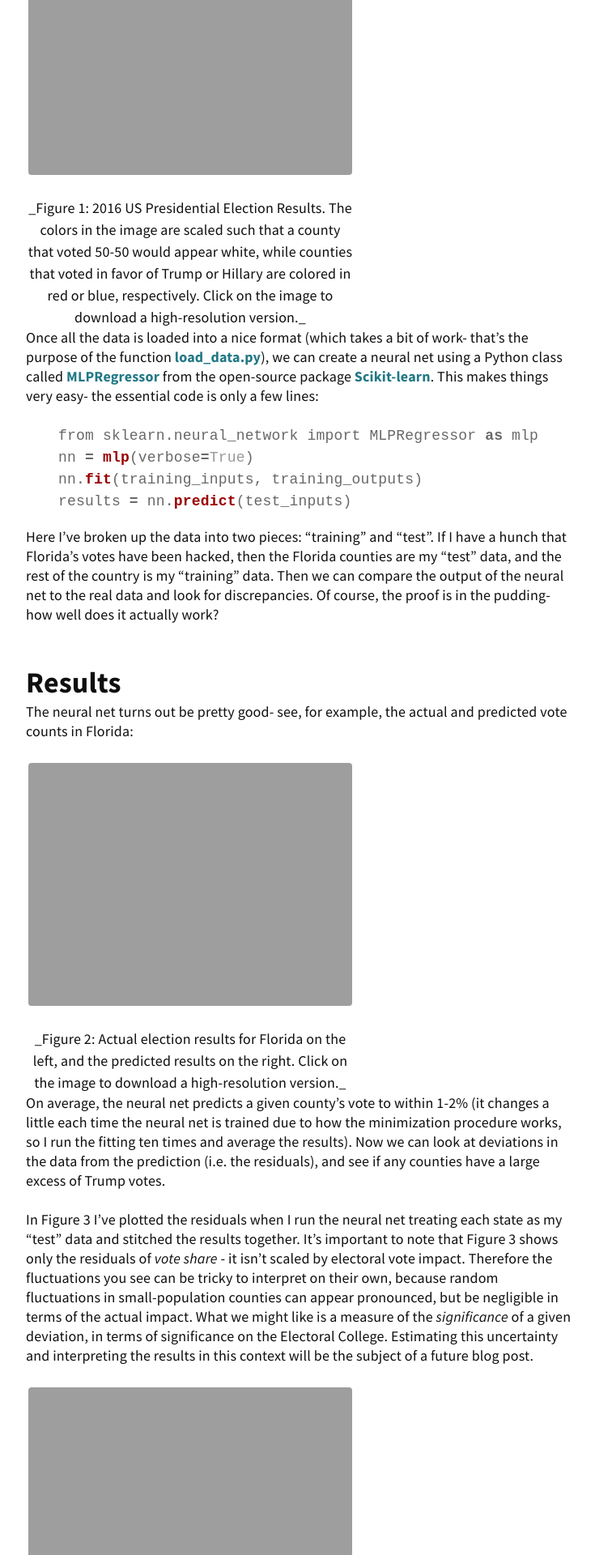
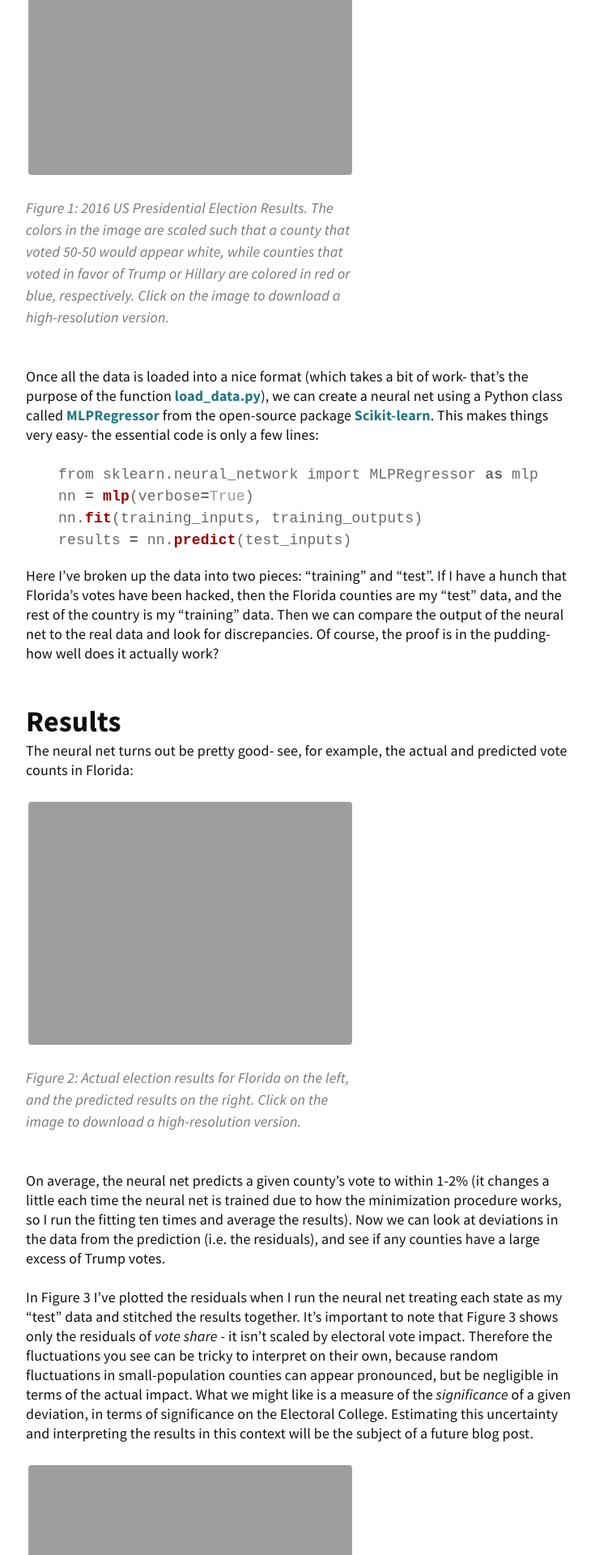
Before and after one commit to kwitophurr/kwitophurr.github.io, a Jekyll site: the page built from _posts/2017-06-01-Election-Neural-Net.markdown, in a window 1280 px wide. Shown: the part 3086-5006 px from the top of the page at 81% size, without its empty margins (270-1005 px from the left). Built offline with Jekyll 4.4.1, drawn with Linux system fonts in a browser that asks for light colours; some of the changed text lies outside the part shown.

Commit message:
Lots of editing, beautifying

```diff
--- a/_includes/image.html
+++ b/_includes/image.html
@@ -1,4 +1,13 @@
 <table class="image">
+<style>
+	caption {
+		color: #767676;
+		font-style: italic;
+		text-align: left;
+	}
+</style>
 <caption align="bottom">{{ include.description }}</caption>
+
 <tr><td><a href="{{ include.highres }}"><img src="{{ include.url }}" alt="{{ include.description }}" style="max-height: 730px; max-width: 730px;"/></a></td></tr>
 </table>
+<br>
--- a/_includes/nav-footer-custom.html
+++ b/_includes/nav-footer-custom.html
@@ -1,5 +1,13 @@
 <footer>
-
-	Contact me: <a href="https://github.com/christian-johnson"><img src="{{ "/img/github_logo.png" | prepend: site.baseurl | replace: '//', '/' }}" alt="GitHub" style="max-height: 30px; max-width: 30px;"></a> <a href="https://twitter.com/cjxc"><img src="{{ "/img/twitter_logo.png" | prepend: site.baseurl | replace: '//', '/' }}" alt="Twitter"style="max-height: 30px; max-width: 30px;"></a>
-
+<table>
+<tr>
+<tc>
+Contact me:
+</tc>
+<tc><a href="https://github.com/christian-johnson"><img src="{{ "/img/github_logo.png" | prepend: site.baseurl | replace: '//', '/' }}" alt="GitHub" style="max-height: 40px; max-width: 40px;"></a>
+</tc>
+<tc>
+<a href="https://twitter.com/cjxc"><img src="{{ "/img/twitter_logo.svg" | prepend: site.baseurl | replace: '//', '/' }}" alt="Twitter"style="max-height: 40px; max-width: 40px;"></a>
+</tc>
+</table>
 </footer>
--- a/_posts/2017-06-01-Election-Neural-Net.markdown
+++ b/_posts/2017-06-01-Election-Neural-Net.markdown
@@ -56,7 +56,8 @@
 
 6. Election results are somewhat complicated due to the presence of third-party candidates. I just ignored third parties, so everywhere I use a vote fraction, that's calculated as percentage of the two main vote shares. For example, the vote margin in Figure 1 below is found by: (GOP-DEM)/(GOP+DEM). Turnout is calculated as (GOP+DEM)/eligible voters.
 
-{% include image.html url="https://christian-johnson.github.io/election-neural-net/plots/National_vote_fraction.jpg" description="_Figure 1: 2016 US Presidential Election Results. The colors in the image are scaled such that a county that voted 50-50 would appear white, while counties that voted in favor of Trump or Hillary are colored in red or blue, respectively. Click on the image to download a high-resolution version._" highres="https://christian-johnson.github.io/election-neural-net/plots/National_vote_fraction.tiff?raw=true" %}
+
+{% include image.html url="https://christian-johnson.github.io/election-neural-net/plots/National_vote_fraction.jpg" description="Figure 1: 2016 US Presidential Election Results. The colors in the image are scaled such that a county that voted 50-50 would appear white, while counties that voted in favor of Trump or Hillary are colored in red or blue, respectively. Click on the image to download a high-resolution version." highres="https://christian-johnson.github.io/election-neural-net/plots/National_vote_fraction.tiff?raw=true" %}
 
 
 Once all the data is loaded into a nice format (which takes a bit of work- that's the purpose of the function [load_data.py](https://github.com/christian-johnson/election-neural-net/blob/master/load_data.py)), we can create a neural net using a Python class called [MLPRegressor](http://scikit-learn.org/stable/modules/generated/sklearn.neural_network.MLPRegressor.html#sklearn.neural_network.MLPRegressor) from the open-source package [Scikit-learn](http://scikit-learn.org/stable/index.html). This makes things very easy- the essential code is only a few lines:
@@ -77,7 +78,9 @@
 ## Results
 The neural net turns out be pretty good- see, for example, the actual and predicted vote counts in Florida:
 
-{% include image.html url="https://christian-johnson.github.io/election-neural-net/plots/election_data_model_FL.jpg" description="_Figure 2: Actual election results for Florida on the left, and the predicted results on the right. Click on the image to download a high-resolution version._" highres="https://christian-johnson.github.io/election-neural-net/plots/election_data_model_FL.tiff?raw=true" %}
+
+{% include image.html url="https://christian-johnson.github.io/election-neural-net/plots/election_data_model_FL.jpg" description="Figure 2: Actual election results for Florida on the left, and the predicted results on the right. Click on the image to download a high-resolution version." highres="https://christian-johnson.github.io/election-neural-net/plots/election_data_model_FL.tiff?raw=true" %}
+
 
 On average, the neural net predicts a given county's vote to within 1-2% (it changes a little each time the neural net is trained due to how the minimization procedure works, so I run the fitting ten times and average the results).
 Now we can look at deviations in the data from the prediction (i.e. the residuals), and see if any counties have a large excess of Trump votes.
@@ -88,7 +91,8 @@
 What we might like is a measure of the _significance_ of a given deviation, in terms of significance on the Electoral College.
 Estimating this uncertainty and interpreting the results in this context will be the subject of a future blog post.
 
-{% include image.html url="https://christian-johnson.github.io/election-neural-net/plots/national_residmap.jpg" description="_Figure 3: Deviations from the neural net model across the country. The colors are scaled such that a county that voted as expected is white, while counties that voted more than expected for Trump or Hillary are colored red and blue, respectively. As expected, counties in the West tend to exhibit stronger fluctuations due to their low population.  Click on the image to download a high-resolution version.__" highres="https://christian-johnson.github.io/election-neural-net/plots/national_residmap.tiff?raw=true" %}
+
+{% include image.html url="https://christian-johnson.github.io/election-neural-net/plots/national_residmap.jpg" description="Figure 3: Deviations from the neural net model across the country. The colors are scaled such that a county that voted as expected is white, while counties that voted more than expected for Trump or Hillary are colored red and blue, respectively. As expected, counties in the West tend to exhibit stronger fluctuations due to their low population.  Click on the image to download a high-resolution version." highres="https://christian-johnson.github.io/election-neural-net/plots/national_residmap.tiff?raw=true" %}
 
 
 I want to emphasize that the model here is not a _prediction_ in the common sense of (for instance) "predicting the future".
@@ -110,12 +114,14 @@
 
 The voting turnout nationwide looks like this:
 
-{% include image.html url="https://christian-johnson.github.io/election-neural-net/plots/national_turnout.jpg" description="_Figure 4: Voter turnout. Turnout doesn't vary as much county-to-county as does political leaning, but there are still some trends that you can identify. Click on the image to download a high-resolution version._" highres="https://christian-johnson.github.io/election-neural-net/plots/national_turnout.tiff?raw=true" %}
+
+{% include image.html url="https://christian-johnson.github.io/election-neural-net/plots/national_turnout.jpg" description="Figure 4: Voter turnout. Turnout doesn't vary as much county-to-county as does political leaning, but there are still some trends that you can identify. Click on the image to download a high-resolution version." highres="https://christian-johnson.github.io/election-neural-net/plots/national_turnout.tiff?raw=true" %}
 
 
 Again, we can predict the turnout in the same state-by-state manner as we predicted the vote share, and the residuals are plotted below:
 
-{% include image.html url="https://christian-johnson.github.io/election-neural-net/plots/turnout_residmap.jpg" description="_Figure 5: National voter turnout residuals. The color is scaled such that counties that had a lower turnout than expected are brown/orange, while higher-than-expected turnout is colored in purple (Not using the red-blue color scheme here because turnout doesn't necessarily correlate with political party). Click on the image to download a high-resolution version.__" highres="https://christian-johnson.github.io/election-neural-net/plots/turnout_residmap.tiff?raw=true" %}
+
+{% include image.html url="https://christian-johnson.github.io/election-neural-net/plots/turnout_residmap.jpg" description="Figure 5: National voter turnout residuals. The color is scaled such that counties that had a lower turnout than expected are brown/orange, while higher-than-expected turnout is colored in purple (Not using the red-blue color scheme here because turnout doesn't necessarily correlate with political party). Click on the image to download a high-resolution version." highres="https://christian-johnson.github.io/election-neural-net/plots/turnout_residmap.tiff?raw=true" %}
 
 
 The results show a couple things that make sense in hindsight- for starters, it appears that a lot of Mormons in Utah decided to sit the election out rather than vote for someone they didn't like.
--- a/_sass/base.scss
+++ b/_sass/base.scss
@@ -1,8 +1,4 @@
-/*
- * Emerald is a simple blog theme built for Jekyll.
- */
 
-/*- Base reset -*/
 
 * {
   -webkit-box-sizing: border-box;
@@ -45,3 +41,7 @@
 		color: darken($main-color, 5%);
 	}
 }
+
+logo {
+
+}
--- a/_sass/custom.scss
+++ b/_sass/custom.scss
@@ -1,3 +1,9 @@
 /*- Custom style -*/
 
 // -- Put custom style under this point -- //
+
+.logo {
+    float:left;
+    position: relative;
+    width: 30%;
+}
```
Also changed, not shown: about/index.html (deleted, +0 -9 lines), img/twitter_logo.svg (added), 1 other file.
